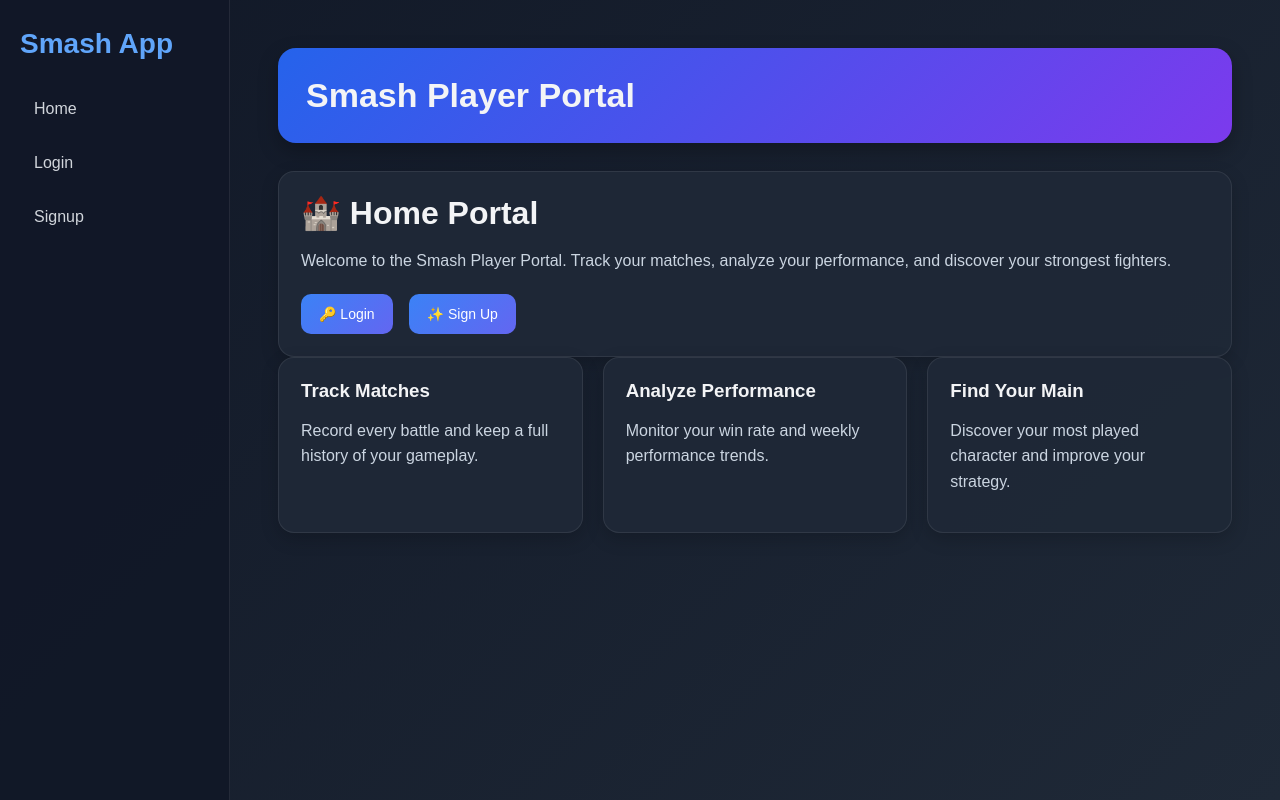
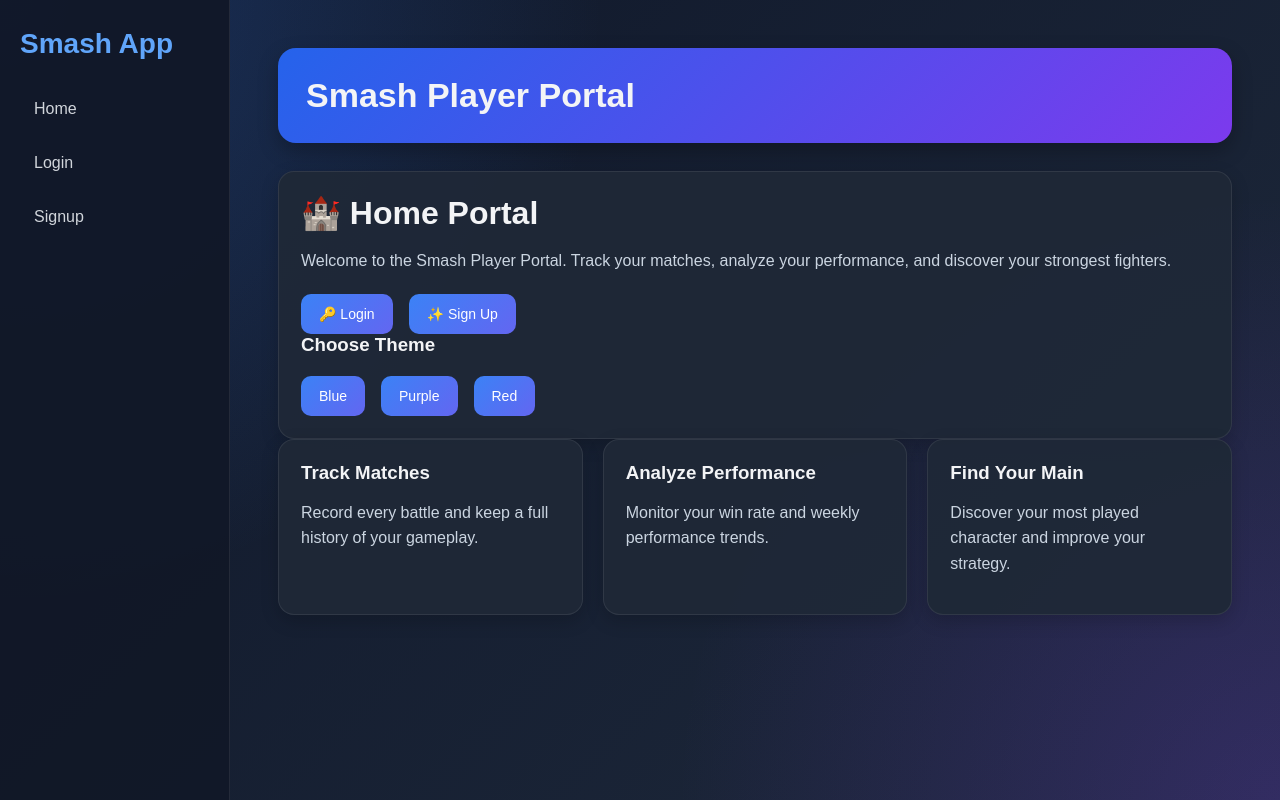
Before and after one commit to sherinawij/smash-tracker, a Flask app: page / in a window 1280 px wide. Run offline with Flask 3, Linux system fonts and the light colour scheme.

Commit message:
add theme

```diff
--- a/app.py
+++ b/app.py
@@ -1,4 +1,4 @@
-from flask import Flask, request, render_template, redirect, url_for, session
+from flask import Flask, request, render_template, redirect, url_for, session, make_response
 from flask_sqlalchemy import SQLAlchemy
 from datetime import datetime, timedelta
 from collections import Counter
@@ -27,6 +27,13 @@ class match(db.Model):
 
 @app.route('/')
 def home():
+    theme = request.args.get('theme')
+
+    if theme:
+        response = redirect(url_for('home'))
+        response.set_cookie('theme_color', theme, max_age=60 * 60 * 24 * 30)
+        return response
+
     return render_template('home.html')
 
 @app.route('/login', methods=['GET', 'POST'])
--- a/static/css/global.css
+++ b/static/css/global.css
@@ -256,3 +256,52 @@ input:focus, select:focus {
     width: 100%;
     max-width: 1100px;
 }
+body.blue {
+    background:
+        radial-gradient(circle at top left, rgba(59,130,246,0.25), transparent 40%),
+        radial-gradient(circle at bottom right, rgba(124,58,237,0.22), transparent 40%),
+        linear-gradient(135deg, #0f172a, #1e293b);
+}
+
+body.purple {
+    background:
+        radial-gradient(circle at top left, rgba(168,85,247,0.28), transparent 40%),
+        radial-gradient(circle at bottom right, rgba(236,72,153,0.22), transparent 40%),
+        linear-gradient(135deg, #1e1b4b, #312e81);
+}
+
+body.red {
+    background:
+        radial-gradient(circle at top left, rgba(239,68,68,0.25), transparent 40%),
+        radial-gradient(circle at bottom right, rgba(249,115,22,0.22), transparent 40%),
+        linear-gradient(135deg, #1f1111, #3b1d1d);
+}
+
+body.blue .header-card,
+body.blue .content-card:first-of-type {
+    background: linear-gradient(135deg, #2563eb, #7c3aed);
+}
+
+body.purple .header-card,
+body.purple .content-card:first-of-type {
+    background: linear-gradient(135deg, #7c3aed, #c026d3);
+}
+
+body.red .header-card,
+body.red .content-card:first-of-type {
+    background: linear-gradient(135deg, #dc2626, #f97316);
+}
+.edit-card {
+    width: 100%;
+    max-width: 1100px;
+    background: rgba(31, 41, 55, 0.95);
+    border: 1px solid rgba(255,255,255,0.08);
+    border-radius: 20px;
+    padding: 32px;
+    box-shadow: 0 12px 30px rgba(0,0,0,0.25);
+    margin-top: 20px;
+}
+
+.edit-card form {
+    max-width: 500px;
+}
--- a/templates/base.html
+++ b/templates/base.html
@@ -8,8 +8,7 @@
     <link rel="stylesheet" href="{{ url_for('static', filename='css/global.css') }}">
     {% block styles %}{% endblock %}
 </head>
-<body>
-
+<body class="{{ request.cookies.get('theme_color', 'blue') }}">
     <div class="page-layout">
 
         <aside class="sidebar">
--- a/templates/home.html
+++ b/templates/home.html
@@ -35,6 +35,21 @@
 
         {% endif %}
     </div>
+    <h3 class="section-title">Choose Theme</h3>
+
+    <div class="home-buttons">
+        <a href="{{ url_for('home', theme='blue') }}" class="pretty-btn">
+            Blue
+        </a>
+
+        <a href="{{ url_for('home', theme='purple') }}" class="pretty-btn">
+            Purple
+        </a>
+
+        <a href="{{ url_for('home', theme='red') }}" class="pretty-btn">
+            Red
+        </a>
+    </div>
 </div>
 
 <div class="actions-grid">
```
Also changed, not shown: templates/edit_match.html (+17 -14 lines).
